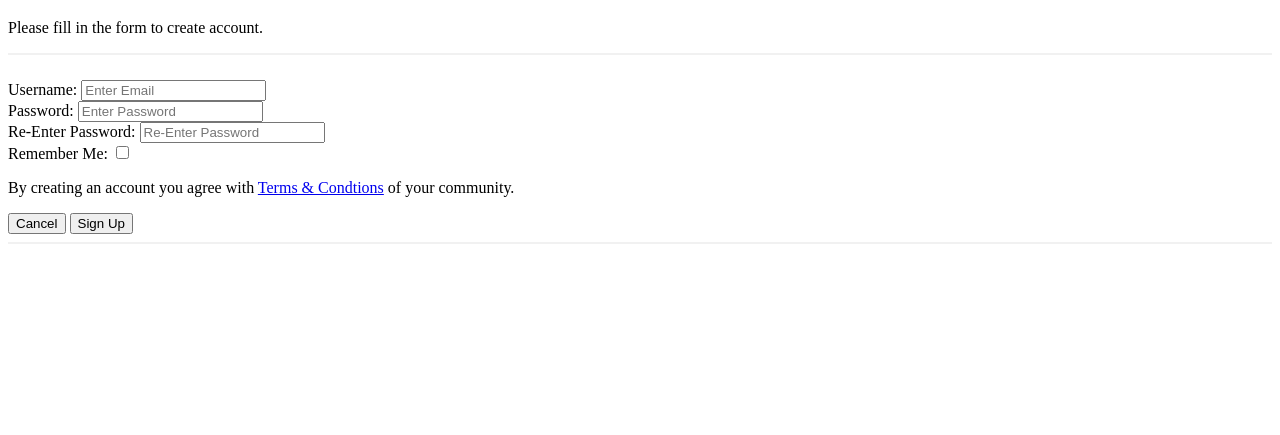
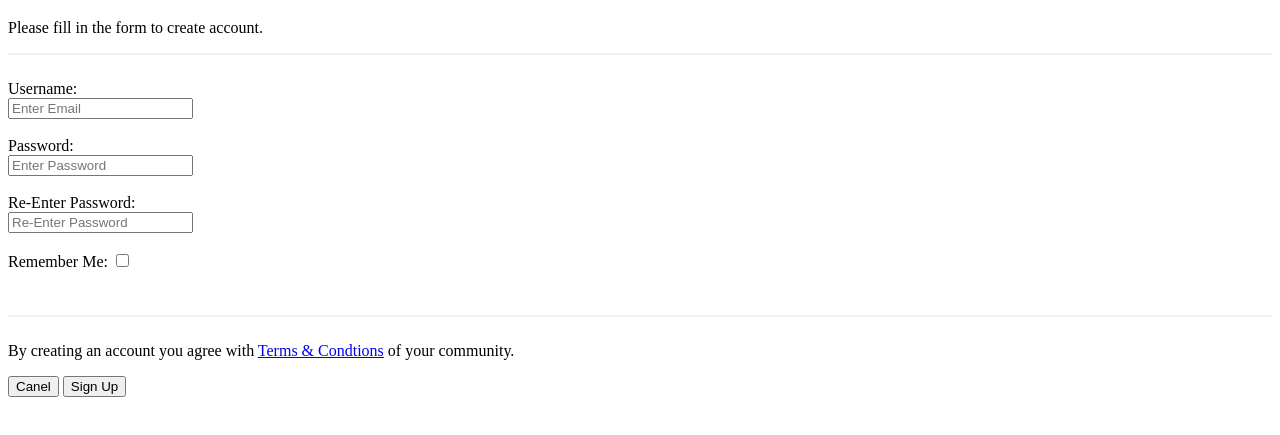
Before and after one commit to airbornesd/HTML-and-CSS, a plain HTML site: page DailyUI/Sign-Up/index.html in a window 1280 px wide. Shown: the part 61-496 px from the top of the page. Drawn offline with Linux system fonts and the light colour scheme; a web font is replaced by a local one.

Commit message:
Update index.html

```diff
--- a/DailyUI/Sign-Up/index.html
+++ b/DailyUI/Sign-Up/index.html
@@ -5,6 +5,10 @@
   <meta charset="utf-8">
   <title>Sign Up</title>
   <link rel="stylesheet" href="style.css">
+  <link href="https://fonts.googleapis.com/css2?family=Press+Start+2P&display=swap" rel="stylesheet">
+  <link href="https://fonts.googleapis.com/css2?family=Press+Start+2P&family=Ubuntu+Mono&display=swap" rel="stylesheet">
+  <link href="https://fonts.googleapis.com/css2?family=Lexend+Zetta&display=swap" rel="stylesheet">
+
 </head>
 
 <body>
@@ -17,45 +21,42 @@
 
   <hr>
 
-  <div class="mysign">
-    <!--
+    <div class="mysign">
+      <!--
     <img src="pexels-aleksandar-pasaric-1694000.jpg" alt="galaxy.img">
 -->
-    <form class="" action="index.html" method="post">
+      <form class="" action="index.html" method="post">
 
-      <label for="email">Username: </label>
-      <input type="email" placeholder="Enter Email" value="">
+        <div class="login-details"><label for="email">Username: </label></div>
+        <div class="fill-in-details"><input type="email" placeholder="Enter Email" value=""></div>
 
-      <br>
+        <br>
 
-      <label for="password">Password: </label>
-      <input type="password" placeholder="Enter Password" value="">
+        <div class="login-details"><label for="password">Password: </label></div>
+        <div class="fill-in-details"><input type="password" placeholder="Enter Password" value=""></div>
 
-      <br>
+        <br>
 
-      <label for="repassword">Re-Enter Password: </label>
-      <input type="password" placeholder="Re-Enter Password" value="">
+        <div class="login-details"><label for="repassword">Re-Enter Password: </label></div>
+        <div class="fill-in-details"><input type="password" placeholder="Re-Enter Password" value=""></div>
 
-      <br>
+        <br>
 
-      <label>
-        Remember Me: <input type="checkbox" name="" value="">
-      </label>
+        <div class="login-details"><label>Remember Me: <input type="checkbox" name="" value=""></label></div>
 
-      <p>By creating an account you agree with <a href="https://htmlcodeeditor.com/privacy/">Terms & Condtions</a> of your community.</p>
+        <br>
+        <br>
 
-      <button type="button" name="cancelbtn">Cancel</button>
-      <button type="button" name="signupbtn">Sign Up</button>
+      </form>
 
-    </form>
+    </div>
 
-    <hr>
+  <hr>
 
+  <p>By creating an account you agree with <a href="https://htmlcodeeditor.com/privacy/">Terms & Condtions</a> of your community.</p>
 
-
-
-  </div>
-
+  <div id="button"><button id="button-cancel" type="button">Canel</button>
+  <button id="button-sign-up"type="button">Sign Up</button></div>
 
 </body>
 
```
